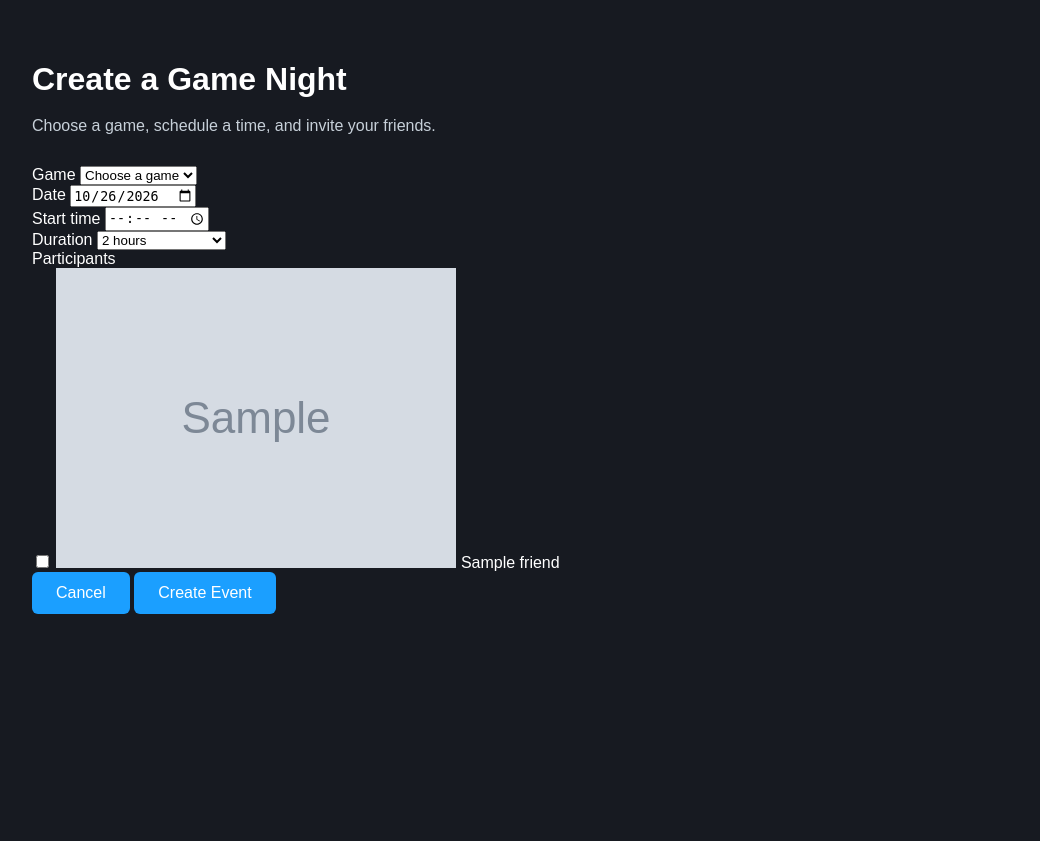
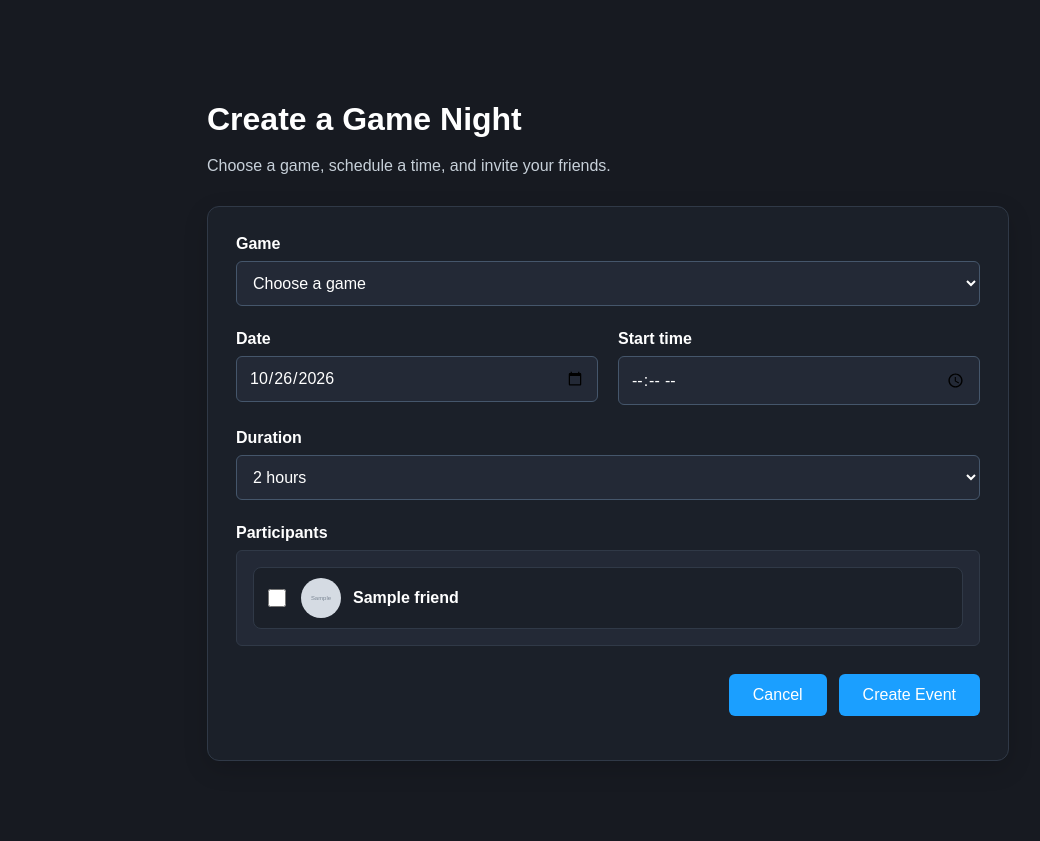
Before and after one commit to Group-Name-Group-2/Scheduling-discord-bot, a FastAPI app: template app/templates/create_event.html in a window 1280 px wide. Shown: the part 75-916 px from the top of the page, without its empty margins (32-1072 px from the left). Before the commit the page ends 689 px from the top, so only its background shows below. Run offline with FastAPI, Linux system fonts and the light colour scheme; the template is opened without the code that fills it: most values are stand-ins (such as "Sample title", 1, 10 or a date in 2020); grey boxes marked "Sample" are stand-in pictures.

Commit message:
Further event implementation

```diff
--- a/app/main.py
+++ b/app/main.py
@@ -1,15 +1,17 @@
 import os
 import requests
 from pathlib import Path
-
+from datetime import datetime
 from dotenv import load_dotenv
 from fastapi import FastAPI, Request, HTTPException
+from fastapi.responses import JSONResponse, RedirectResponse
 from fastapi.staticfiles import StaticFiles
 from fastapi.templating import Jinja2Templates
 from starlette.middleware.sessions import SessionMiddleware
 
+from database import get_saved_games, get_saved_friends, save_game_night_event
 from steam_auth import router as steam_auth_router
-from steam_api import get_game_details
+from steam_api import get_game_details, get_player_summaries
 
 
 BASE_DIR = Path(__file__).resolve().parent
@@ -74,3 +76,166 @@
         name="events.html",
         context={}
     )
+
+@app.get("/events/create")
+def create_event_page(request: Request):
+    steam_id = request.session.get("steam_id")
+
+    if not steam_id:
+        return RedirectResponse(url="/", status_code=303)
+
+    # Get the user's saved game library.
+    games = get_saved_games(steam_id)
+
+    # Get the user's saved friends.
+    friends = get_saved_friends(steam_id)
+
+    # Only preselect friends who actually belong to this user's
+    # saved friends list.
+    requested_friend_ids = request.query_params.getlist("friend_id")
+
+    allowed_friend_ids = {
+        friend["steamid"] for friend in friends
+    }
+
+    selected_friend_ids = [
+        friend_id
+        for friend_id in requested_friend_ids
+        if friend_id in allowed_friend_ids
+    ]
+
+    # Retrieve Steam profile information for the friends.
+    friend_ids = [friend["steamid"] for friend in friends]
+
+    try:
+        profiles = get_player_summaries(friend_ids)
+    except requests.RequestException:
+        profiles = {}
+
+    for friend in friends:
+        profile = profiles.get(friend["steamid"], {})
+
+        friend["name"] = profile.get(
+            "personaname",
+            friend["steamid"]
+        )
+        friend["avatar"] = profile.get("avatarfull", "")
+
+    return templates.TemplateResponse(
+        request=request,
+        name="create_event.html",
+        context={
+            "steam_id": steam_id,
+            "games": games,
+            "friends": friends,
+            "game_id": request.query_params.get("game_id", ""),
+            "game_name": request.query_params.get("game_name", ""),
+            "date": request.query_params.get("date", ""),
+            "friend_ids": selected_friend_ids,
+        },
+    )
+
+@app.post("/events/create")
+async def create_event(request: Request):
+    steam_id = request.session.get("steam_id")
+
+    if not steam_id:
+        return JSONResponse(
+            {"error": "Please sign in with Steam first."},
+            status_code=401,
+        )
+
+    form = await request.form()
+
+    # Read the submitted form fields.
+    game_id = form.get("game_id", "")
+    event_date = form.get("date", "")
+    event_time = form.get("time", "")
+    duration = form.get("duration", "")
+
+    participant_ids = list(set(form.getlist("friend_ids")))
+
+    # Validate the game ID.
+    try:
+        app_id = int(game_id)
+    except (TypeError, ValueError):
+        return JSONResponse(
+            {"error": "Please select a valid game."},
+            status_code=400,
+        )
+
+    # Only allow games in the creator's saved library.
+    saved_games = get_saved_games(steam_id)
+    allowed_game_ids = {
+        game["appid"] for game in saved_games
+    }
+
+    if app_id not in allowed_game_ids:
+        return JSONResponse(
+            {"error": "The selected game isn't in your saved library."},
+            status_code=400,
+        )
+
+    # Validate the date and time formats.
+    try:
+        datetime.strptime(event_date, "%Y-%m-%d")
+        datetime.strptime(event_time, "%H:%M")
+    except ValueError:
+        return JSONResponse(
+            {"error": "Please enter a valid date and start time."},
+            status_code=400,
+        )
+
+    # Only allow the duration options offered by the form.
+    try:
+        duration_minutes = int(duration)
+    except (TypeError, ValueError):
+        return JSONResponse(
+            {"error": "Please select a valid event duration."},
+            status_code=400,
+        )
+
+    allowed_durations = {60, 90, 120, 180, 240}
+
+    if duration_minutes not in allowed_durations:
+        return JSONResponse(
+            {"error": "Please select a valid event duration."},
+            status_code=400,
+        )
+
+    # Only allow participants from the creator's saved friends list.
+    saved_friends = get_saved_friends(steam_id)
+    allowed_friend_ids = {
+        friend["steamid"] for friend in saved_friends
+    }
+
+    if not set(participant_ids).issubset(allowed_friend_ids):
+        return JSONResponse(
+            {"error": "One or more selected participants are invalid."},
+            status_code=400,
+        )
+
+    try:
+        event_id = save_game_night_event(
+            creator_steam_id=steam_id,
+            app_id=app_id,
+            event_date=event_date,
+            event_time=event_time,
+            duration_minutes=duration_minutes,
+            participant_steam_ids=participant_ids,
+        )
+    except Exception:
+        # Log the exception on the server for debugging.
+        import logging
+        logging.exception("Failed to save game night event")
+
+        return JSONResponse(
+            {"error": "Something went wrong while saving the event."},
+            status_code=500,
+        )
+
+    return JSONResponse({
+        "success": True,
+        "event_id": event_id,
+        "message": "Your game night was created successfully!",
+    })
--- a/app/static/events.js
+++ b/app/static/events.js
@@ -23,8 +23,8 @@
         },
 
         dateClick(info) {
-            // Placeholder for future event creation.
-            console.log("Selected calendar date:", info.dateStr);
+            window.location.href =
+                `/events/create?date=${encodeURIComponent(info.dateStr)}`;
         }
     });
 
--- a/app/static/style.css
+++ b/app/static/style.css
@@ -623,3 +623,143 @@
         font-size: 0.85rem;
     }
 }
+
+.event-form-container {
+    max-width: 850px;
+    margin: 40px auto;
+}
+
+.event-form {
+    padding: 28px;
+    background-color: #1b2029;
+    border: 1px solid #303947;
+    border-radius: 12px;
+    box-shadow: 0 8px 24px rgb(0 0 0 / 15%);
+}
+
+.form-group {
+    display: flex;
+    flex-direction: column;
+    gap: 8px;
+    margin-bottom: 24px;
+}
+
+.form-group label {
+    color: #ffffff;
+    font-weight: 600;
+}
+
+.form-group input,
+.form-group select {
+    width: 100%;
+    box-sizing: border-box;
+    padding: 12px;
+    color: #ffffff;
+    background-color: #232936;
+    border: 1px solid #45566b;
+    border-radius: 6px;
+    font: inherit;
+}
+
+.form-group input:focus,
+.form-group select:focus {
+    outline: 2px solid #66c0f4;
+    outline-offset: 2px;
+}
+
+.form-group .muted-text {
+    margin: 0;
+    font-size: 0.85rem;
+}
+
+.form-row {
+    display: grid;
+    grid-template-columns: 1fr 1fr;
+    gap: 20px;
+}
+
+.event-participants {
+    padding: 16px;
+    background-color: #232936;
+    border: 1px solid #303947;
+    border-radius: 6px;
+}
+
+.event-participants p {
+    margin: 0;
+}
+
+.event-form-actions {
+    display: flex;
+    justify-content: flex-end;
+    gap: 12px;
+    margin-top: 28px;
+}
+
+#event-form-message {
+    margin-top: 16px;
+}
+
+@media (max-width: 600px) {
+    .event-form {
+        padding: 18px;
+    }
+
+    .form-row {
+        grid-template-columns: 1fr;
+        gap: 0;
+    }
+
+    .event-form-actions {
+        flex-direction: column-reverse;
+    }
+
+    .event-form-actions .button {
+        width: 100%;
+        box-sizing: border-box;
+        text-align: center;
+    }
+}
+
+.event-participants {
+    display: flex;
+    flex-direction: column;
+    gap: 12px;
+    max-height: 350px;
+    overflow-y: auto;
+}
+
+.event-participant {
+    display: flex;
+    align-items: center;
+    gap: 12px;
+    padding: 10px;
+    background-color: #1b2029;
+    border: 1px solid #303947;
+    border-radius: 8px;
+    cursor: pointer;
+    transition: background-color 0.15s ease;
+}
+
+.event-participant:hover {
+    background-color: #303e50;
+}
+
+.event-participant input[type="checkbox"] {
+    width: 18px;
+    height: 18px;
+    flex-shrink: 0;
+    accent-color: #66c0f4;
+}
+
+.event-participant-avatar {
+    width: 40px;
+    height: 40px;
+    flex-shrink: 0;
+    border-radius: 50%;
+    object-fit: cover;
+}
+
+.event-participant span {
+    overflow-wrap: anywhere;
+}
```
Also changed, not shown: app/database.py (+8 -4 lines), app/static/create_event.js (+43 -5 lines), app/static/script.js (+21 -0 lines), app/templates/friend_shared_games.html (+7 -2 lines).
